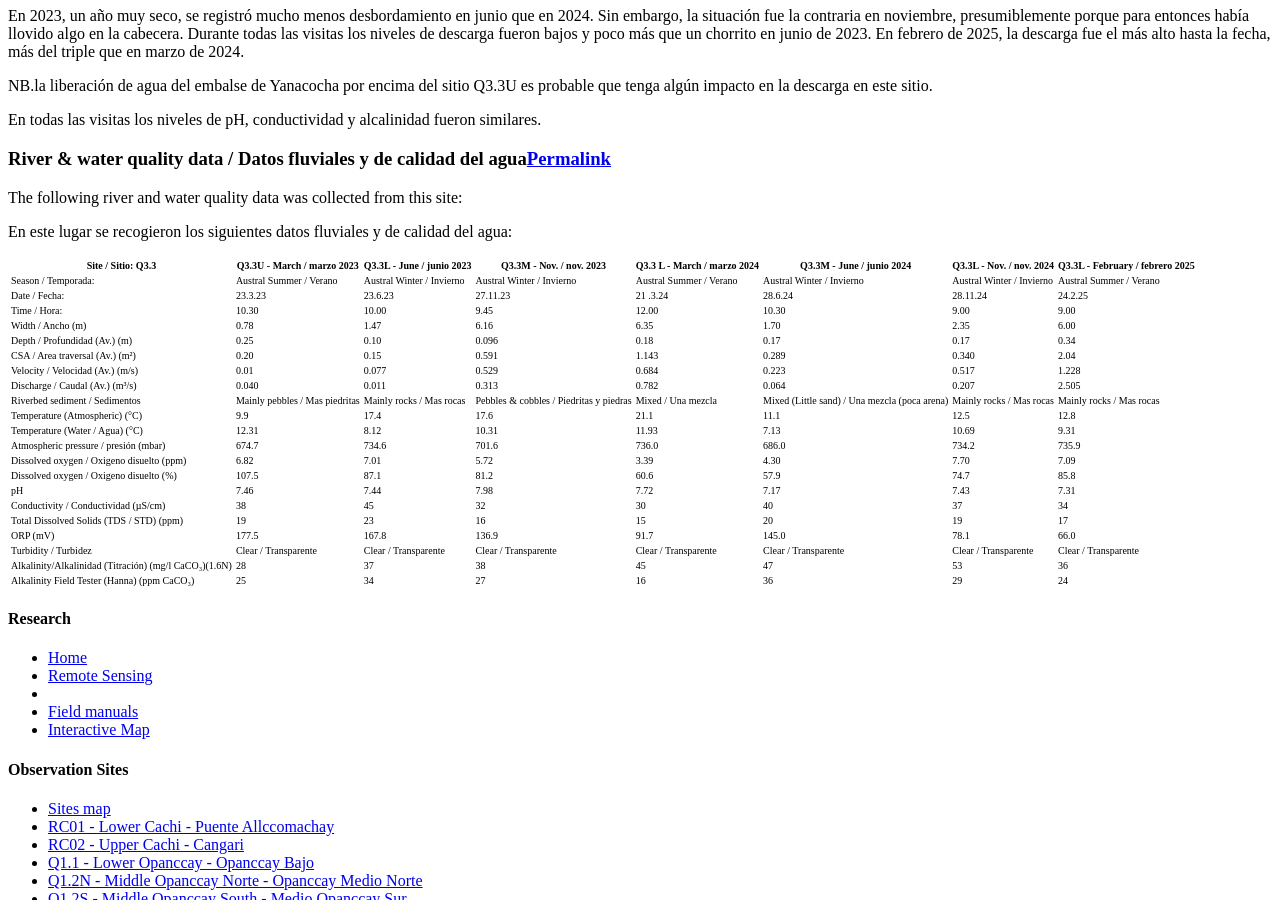
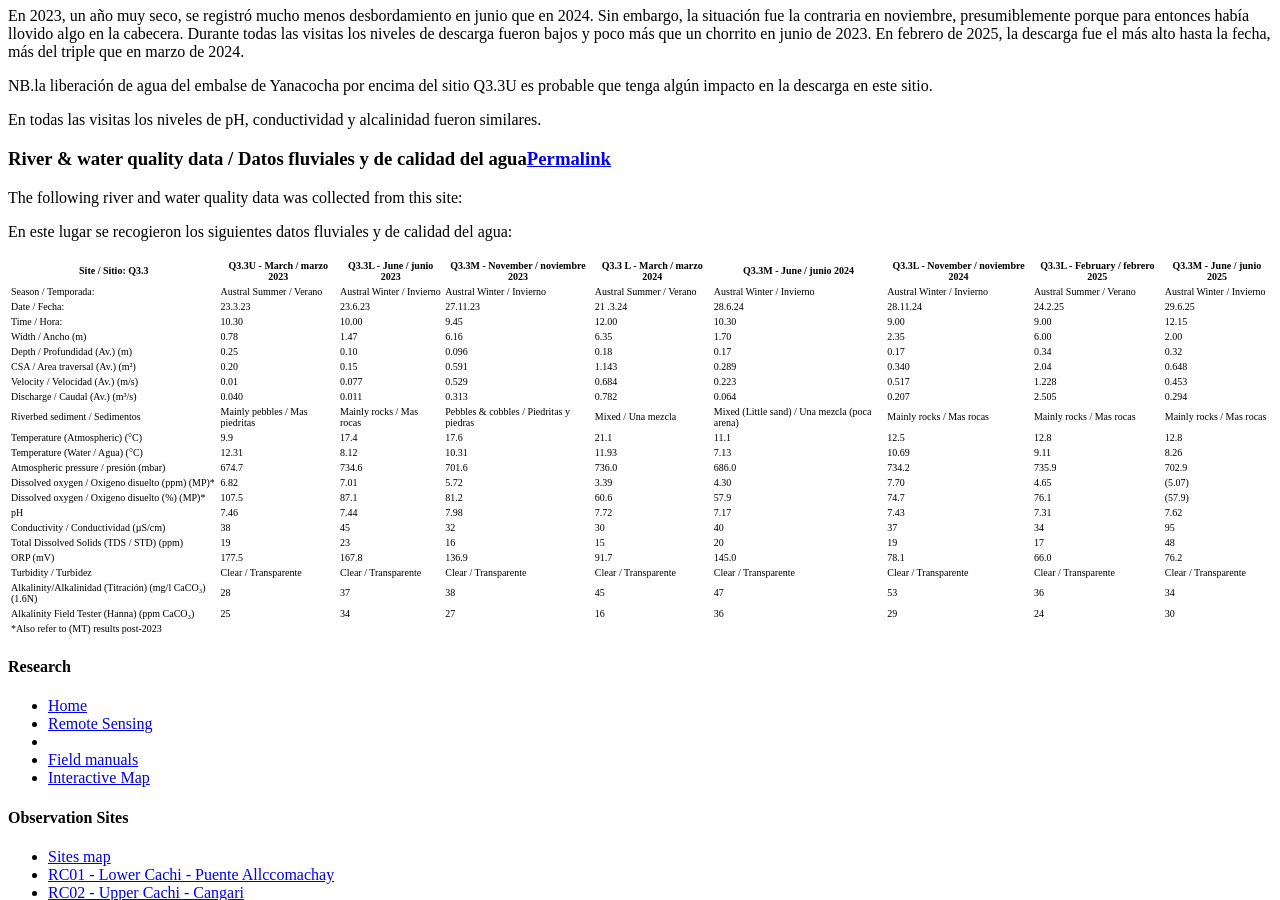
Before and after one commit to HVLepage/cavep-unah, a Jekyll site: the page built from _docs/site-network/Q3_3.md, in a window 1280 px wide and 900 px high, scrolled down 6420 px. Built offline with Jekyll 4.4.1, drawn with Linux system fonts in a browser that asks for light colours; comment, search, counter and statistics services are not loaded.

Commit message:
Update Q3_3.md

```diff
--- a/_docs/site-network/Q3_3.md
+++ b/_docs/site-network/Q3_3.md
@@ -145,26 +145,27 @@
 
 En este lugar se recogieron los siguientes datos fluviales y de calidad del agua:
 
-|     Site / Sitio: Q3.3                                         |     Q3.3U - March / marzo 2023        |     Q3.3L - June / junio 2023    |     Q3.3M - Nov. / nov. 2023          |      Q3.3 L - March / marzo 2024    |     Q3.3M - June / junio 2024                        |     Q3.3L - Nov. / nov. 2024    |     Q3.3L - February / febrero 2025    |
-|----------------------------------------------------------------|---------------------------------------|----------------------------------|------------------------------------------------|-------------------------------------|------------------------------------------------------|------------------------------------------|----------------------------------------|
-|     Season / Temporada:                                        |     Austral Summer / Verano           |     Austral Winter / Invierno    |     Austral Winter / Invierno                  |     Austral Summer / Verano         |     Austral Winter / Invierno                        |     Austral Winter / Invierno            |     Austral Summer / Verano            |
-|     Date / Fecha:                                              |     23.3.23                           |     23.6.23                      |     27.11.23                                   |           21 .3.24                  |     28.6.24                                          |     28.11.24                             |     24.2.25                            |
-|     Time / Hora:                                               |     10.30                             |     10.00                        |     9.45                                       |     12.00                           |     10.30                                            |     9.00                                 |     9.00                               |
-|     Width / Ancho (m)                                          |     0.78                              |     1.47                         |     6.16                                       |     6.35                            |     1.70                                             |     2.35                                 |     6.00                               |
-|     Depth / Profundidad (Av.) (m)                              |     0.25                              |     0.10                         |     0.096                                      |     0.18                            |     0.17                                             |     0.17                                 |     0.34                               |
-|     CSA / Area traversal (Av.) (m²)                            |     0.20                              |     0.15                         |     0.591                                      |     1.143                           |     0.289                                            |     0.340                                |     2.04                               |
-|     Velocity / Velocidad    (Av.) (m/s)                        |     0.01                              |     0.077                        |     0.529                                      |     0.684                           |     0.223                                            |     0.517                                |     1.228                              |
-|     Discharge / Caudal (Av.) (m³/s)                            |     0.040                             |     0.011                        |     0.313                                      |     0.782                           |     0.064                                            |     0.207                                |     2.505                              |
-|     Riverbed sediment / Sedimentos                             |     Mainly pebbles / Mas piedritas    |     Mainly rocks / Mas rocas     |     Pebbles & cobbles / Piedritas y piedras    |     Mixed / Una mezcla              |     Mixed (Little sand) / Una mezcla (poca arena)    |     Mainly rocks / Mas rocas             |     Mainly rocks / Mas rocas           |
-|     Temperature (Atmospheric) (°C)                             |     9.9                               |     17.4                         |     17.6                                       |     21.1                            |     11.1                                             |     12.5                                 |     12.8                               |
-|     Temperature (Water / Agua) (°C)                            |     12.31                             |     8.12                         |     10.31                                      |     11.93                           |     7.13                                             |     10.69                                |     9.31                               |
-|     Atmospheric pressure / presión (mbar)                      |     674.7                             |     734.6                        |     701.6                                      |     736.0                           |     686.0                                            |     734.2                                |     735.9                              |
-|     Dissolved oxygen /   Oxigeno disuelto (ppm)                |     6.82                              |     7.01                         |     5.72                                       |     3.39                            |     4.30                                             |     7.70                                 |     7.09                               |
-|     Dissolved oxygen / Oxigeno disuelto (%)                    |     107.5                             |     87.1                         |     81.2                                       |     60.6                            |     57.9                                             |     74.7                                 |     85.8                               |
-|     pH                                                         |     7.46                              |     7.44                         |     7.98                                       |     7.72                            |     7.17                                             |     7.43                                 |     7.31                               |
-|     Conductivity / Conductividad (µS/cm)                       |     38                                |     45                           |     32                                         |     30                              |     40                                               |     37                                   |     34                                 |
-|     Total Dissolved Solids (TDS / STD)  (ppm)                  |     19                                |     23                           |     16                                         |     15                              |     20                                               |     19                                   |     17                                 |
-|     ORP (mV)                                                   |     177.5                             |     167.8                        |     136.9                                      |     91.7                            |     145.0                                            |     78.1                                 |     66.0                               |
-|     Turbidity / Turbidez                                       |     Clear  /    Transparente          |     Clear  /    Transparente     |     Clear  /  Transparente                     |     Clear  /    Transparente        |     Clear  /    Transparente                         |     Clear  /    Transparente             |     Clear  /    Transparente           |
-|     Alkalinity/Alkalinidad   (Titración) (mg/l CaCO₃)(1.6N)    |     28                                |     37                           |     38                                         |     45                              |     47                                               |     53                                   |     36                                 |
-|     Alkalinity Field Tester (Hanna) (ppm CaCO₃)                |     25                                |     34                           |     27                                         |     16                              |     36                                               |     29                                   |     24                                 |
+|     Site / Sitio: Q3.3                                       |     Q3.3U   - March / marzo 2023      |     Q3.3L   - June / junio 2023    |     Q3.3M   - November / noviembre 2023        |      Q3.3 L - March / marzo 2024    |     Q3.3M   - June / junio 2024                      |     Q3.3L   - November / noviembre 2024    |     Q3.3L   - February / febrero 2025    |     Q3.3M   - June / junio 2025    |
+|--------------------------------------------------------------|---------------------------------------|------------------------------------|------------------------------------------------|-------------------------------------|------------------------------------------------------|--------------------------------------------|------------------------------------------|------------------------------------|
+|     Season   / Temporada:                                    |     Austral   Summer / Verano         |     Austral   Winter / Invierno    |     Austral   Winter / Invierno                |     Austral   Summer / Verano       |     Austral   Winter / Invierno                      |     Austral   Winter / Invierno            |     Austral   Summer / Verano            |     Austral   Winter / Invierno    |
+|     Date   / Fecha:                                          |     23.3.23                           |     23.6.23                        |     27.11.23                                   |           21 .3.24                  |     28.6.24                                          |     28.11.24                               |     24.2.25                              |     29.6.25                        |
+|     Time   / Hora:                                           |     10.30                             |     10.00                          |     9.45                                       |     12.00                           |     10.30                                            |     9.00                                   |     9.00                                 |     12.15                          |
+|     Width / Ancho (m)                                        |     0.78                              |     1.47                           |     6.16                                       |     6.35                            |     1.70                                             |     2.35                                   |     6.00                                 |     2.00                           |
+|     Depth / Profundidad (Av.) (m)                            |     0.25                              |     0.10                           |     0.096                                      |     0.18                            |     0.17                                             |     0.17                                   |     0.34                                 |     0.32                           |
+|     CSA / Area traversal (Av.) (m²)                          |     0.20                              |     0.15                           |     0.591                                      |     1.143                           |     0.289                                            |     0.340                                  |     2.04                                 |     0.648                          |
+|     Velocity / Velocidad  (Av.) (m/s)                        |     0.01                              |     0.077                          |     0.529                                      |     0.684                           |     0.223                                            |     0.517                                  |     1.228                                |     0.453                          |
+|     Discharge / Caudal (Av.) (m³/s)                          |     0.040                             |     0.011                          |     0.313                                      |     0.782                           |     0.064                                            |     0.207                                  |     2.505                                |     0.294                          |
+|     Riverbed sediment / Sedimentos                           |     Mainly pebbles / Mas piedritas    |     Mainly rocks / Mas rocas       |     Pebbles & cobbles / Piedritas y piedras    |     Mixed / Una mezcla              |     Mixed (Little sand) / Una mezcla (poca arena)    |     Mainly rocks / Mas rocas               |     Mainly rocks / Mas rocas             |     Mainly rocks / Mas rocas       |
+|     Temperature (Atmospheric) (°C)                           |     9.9                               |     17.4                           |     17.6                                       |     21.1                            |     11.1                                             |     12.5                                   |     12.8                                 |     12.8                           |
+|     Temperature (Water / Agua) (°C)                          |     12.31                             |     8.12                           |     10.31                                      |     11.93                           |     7.13                                             |     10.69                                  |     9.11                                 |     8.26                           |
+|     Atmospheric pressure / presión   (mbar)                  |     674.7                             |     734.6                          |     701.6                                      |     736.0                           |     686.0                                            |     734.2                                  |     735.9                                |     702.9                          |
+|     Dissolved oxygen / Oxigeno disuelto (ppm) (MP)*          |     6.82                              |     7.01                           |     5.72                                       |     3.39                            |     4.30                                             |     7.70                                   |     4.65                                 |     (5.07)                         |
+|     Dissolved oxygen / Oxigeno disuelto (%) (MP)*            |     107.5                             |     87.1                           |     81.2                                       |     60.6                            |     57.9                                             |     74.7                                   |     76.1                                 |     (57.9)                         |
+|     pH                                                       |     7.46                              |     7.44                           |     7.98                                       |     7.72                            |     7.17                                             |     7.43                                   |     7.31                                 |     7.62                           |
+|     Conductivity / Conductividad (µS/cm)                     |     38                                |     45                             |     32                                         |     30                              |     40                                               |     37                                     |     34                                   |     95                             |
+|     Total Dissolved Solids (TDS /   STD)  (ppm)              |     19                                |     23                             |     16                                         |     15                              |     20                                               |     19                                     |     17                                   |     48                             |
+|     ORP (mV)                                                 |     177.5                             |     167.8                          |     136.9                                      |     91.7                            |     145.0                                            |     78.1                                   |     66.0                                 |     76.2                           |
+|     Turbidity / Turbidez                                     |     Clear  /    Transparente          |     Clear  /    Transparente       |     Clear  /    Transparente                   |     Clear  /    Transparente        |     Clear  /    Transparente                         |     Clear  /    Transparente               |     Clear  /    Transparente             |     Clear  /    Transparente       |
+|     Alkalinity/Alkalinidad (Titración) (mg/l CaCO₃)(1.6N)    |     28                                |     37                             |     38                                         |     45                              |     47                                               |     53                                     |     36                                   |     34                             |
+|     Alkalinity Field Tester (Hanna) (ppm   CaCO₃)            |     25                                |     34                             |     27                                         |     16                              |     36                                               |     29                                     |     24                                   |     30                             |
+|     *Also refer to (MT)   results post-2023                  |                                       |                                    |                                                |                                     |                                                      |                                            |                                          |                                    |
```
